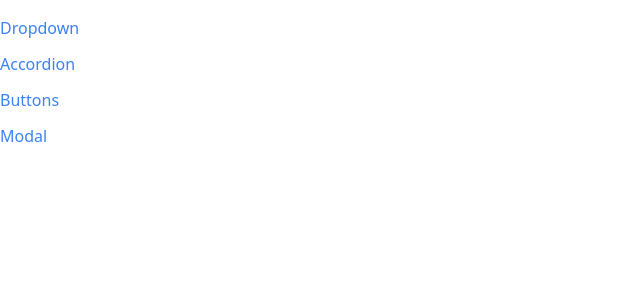
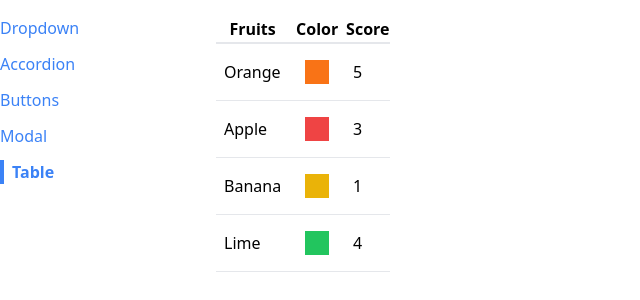
Before and after one commit to Victormrf/comps-react, a React (Create React App) app: page /table in a window 1280 px wide. Shown: the top 300 px of the page, without its empty margins (0-640 px from the left). Built offline with nearby package versions, Linux system fonts and the light colour scheme.

Commit message:
Added dynamic table

```diff
--- a/src/App.js
+++ b/src/App.js
@@ -4,6 +4,7 @@
 import DropdownPage from './pages/DropdownPage';
 import ButtonPage from './pages/ButtonPage';
 import ModalPage from './pages/ModalPage';
+import TablePage from "./pages/TablePage";
 
 function App() {
     return (
@@ -22,6 +23,9 @@
                 <Route path='/modal'>
                     <ModalPage />
                 </Route>
+                <Route path='/table'>
+                    <TablePage />
+                </Route>
             </div>
         </div>
     );
--- a/src/components/Sidebar.js
+++ b/src/components/Sidebar.js
@@ -5,7 +5,8 @@
         { label: 'Dropdown', path: '/' },
         { label: 'Accordion', path: '/accordion' },
         { label: 'Buttons', path: '/buttons' },
-        { label: 'Modal', path: '/modal' }
+        { label: 'Modal', path: '/modal' },
+        { label: 'Table', path: '/table' }
     ];
 
     const renderedLinks = links.map((link) => {
--- /dev/null
+++ b/src/components/Table.js
@@ -0,0 +1,32 @@
+function Table({ data, config, keyFn }) {
+    const renderedHeaders = config.map((column) => {
+        return <th key={column.label}>{column.label}</th>
+    });
+
+    const renderedRows  = data.map((rowData) => {
+        const renderedCells = config.map((column) =>{
+            return <td className="p-2" key={column.label}>{column.render(rowData)}</td>
+        });
+
+        return (
+            <tr className="border-b" key={keyFn(rowData)}>
+                {renderedCells}
+            </tr>
+        )
+    });
+
+    return (
+        <table className="table-auto border-spacing-2">
+            <thead>
+                <tr className="border-b-2">
+                    {renderedHeaders}
+                </tr>
+            </thead>
+            <tbody>
+                {renderedRows}
+            </tbody>
+        </table>
+    );
+}
+
+export default Table;
--- /dev/null
+++ b/src/pages/TablePage.js
@@ -0,0 +1,37 @@
+import Table from "../components/Table";
+
+function TablePage() {
+    const data =[
+        { name: 'Orange', color: 'bg-orange-500', score: 5},
+        { name: 'Apple', color: 'bg-red-500', score: 3},
+        { name: 'Banana', color: 'bg-yellow-500', score: 1},
+        { name: 'Lime', color: 'bg-green-500', score: 4},
+    ];
+
+    const config = [
+        {
+            label: 'Fruits',
+            render: (fruit) => fruit.name,
+         },
+        {
+            label: 'Color',
+            render: (fruit) => <div className={`p-3 m-2 ${fruit.color}`}></div>,
+        },
+        {
+            label: 'Score',
+            render: (fruit) =>  fruit.score,
+        },
+    ];
+
+    const keyFn = (fruit) => {
+        return fruit.name;
+    };
+
+    return (
+        <div>
+            <Table data={data} config={config} keyFn={keyFn}/>
+        </div>
+    );
+}
+
+export default TablePage;
```
